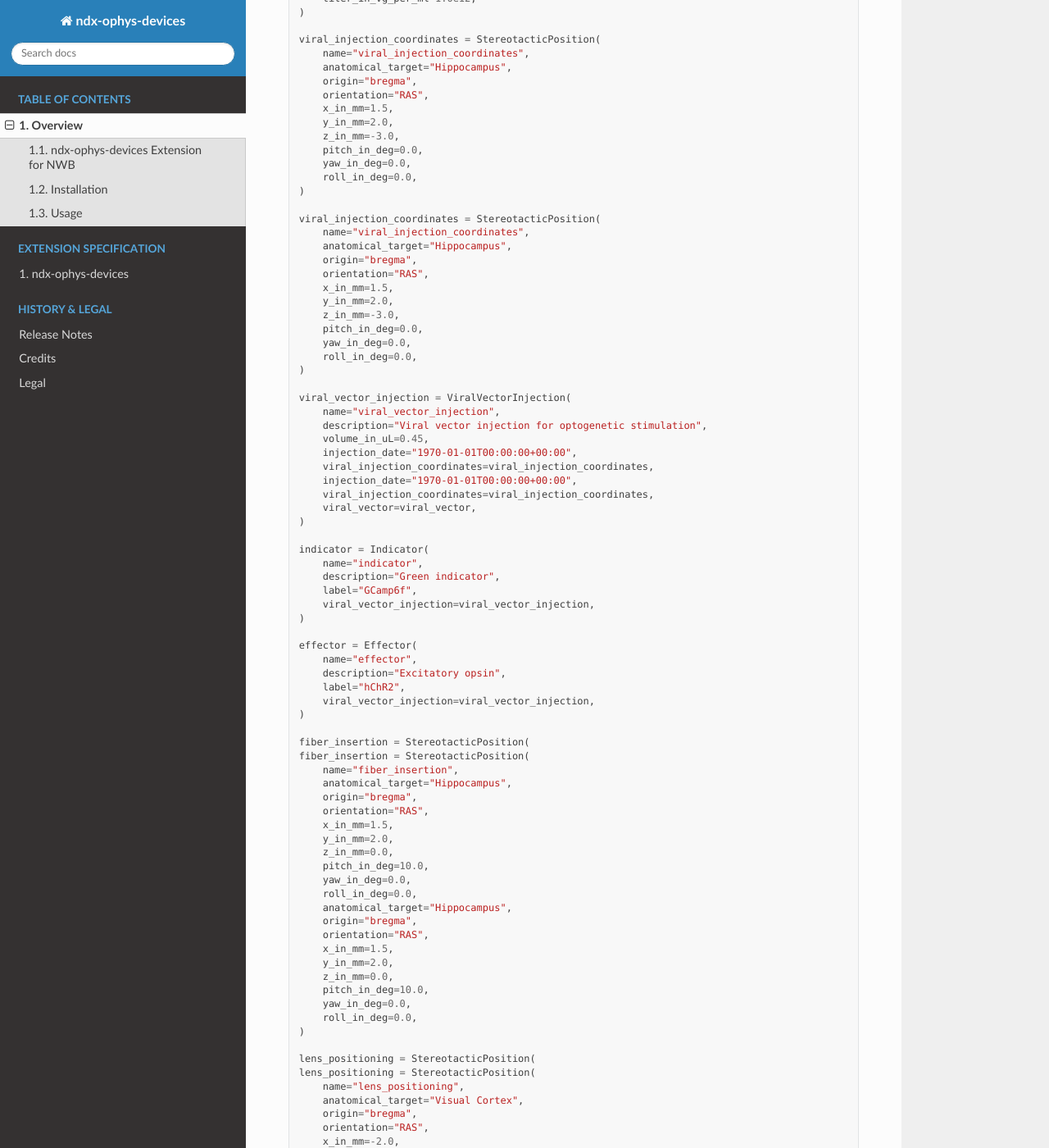
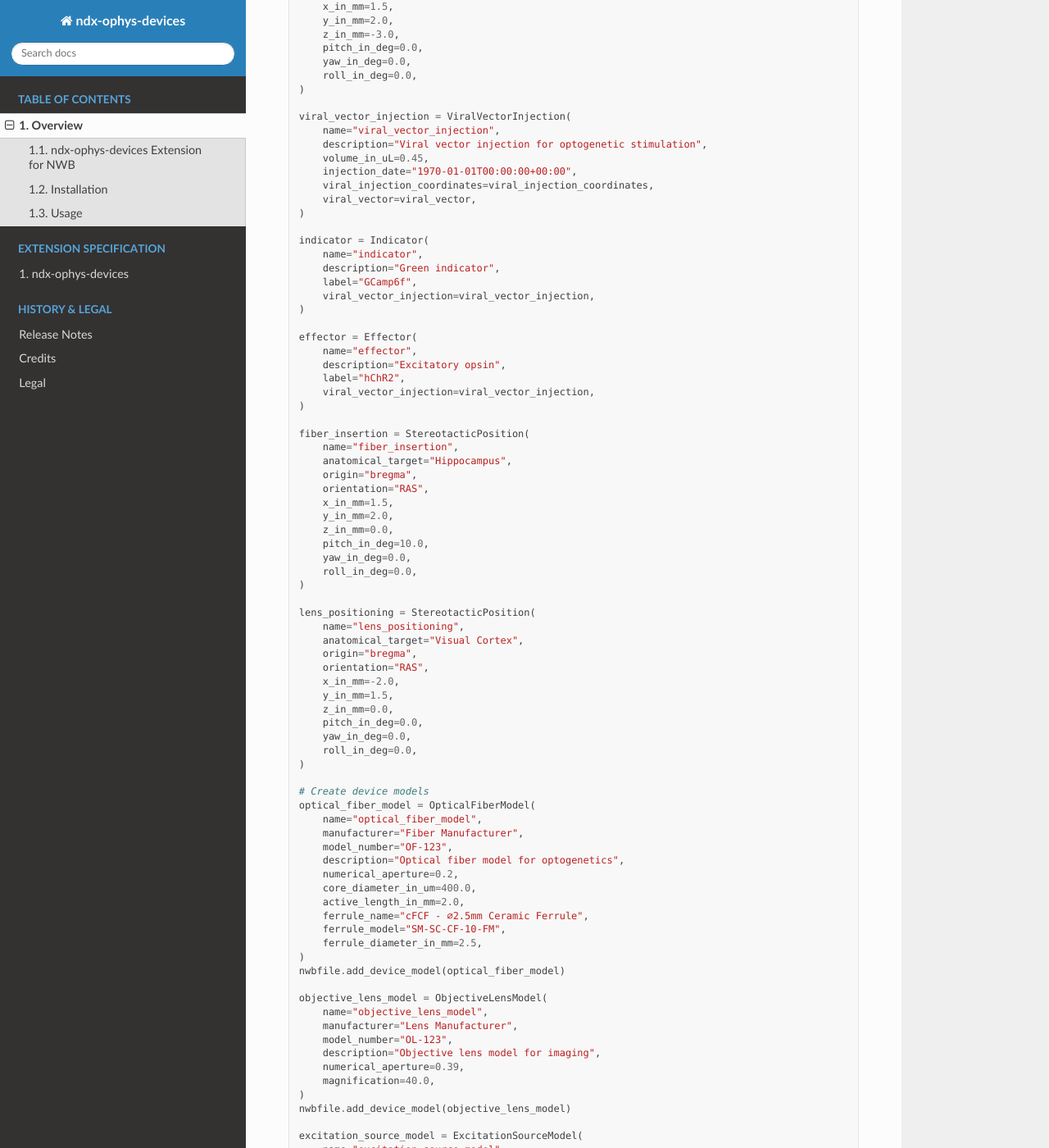
Before and after one commit to catalystneuro/ndx-ophys-devices, a Sphinx documentation site: the page built from docs/source/description.rst, in a window 1280 px wide and 1400 px high, scrolled down 2470 px. Shown: the whole window at 82% size. Built offline with Sphinx 7.4.7 and the Read the Docs theme 3.1.0, drawn with Linux system fonts in a browser that asks for light colours; some of the changed text lies outside the part shown.

Commit message:
Fix lines duplicated by the merge of main into v0.4.x
The merge in 5290e51 duplicated lines in the spec, README, description.rst
and CHANGELOG, leaving duplicate YAML keys that stop the namespace from
loading. Restore these files from 7da46c0.

Co-Authored-By: Claude Opus 5.5 <noreply@anthropic.com>

```diff
--- a/docs/source/description.rst
+++ b/docs/source/description.rst
@@ -15,7 +15,6 @@ This extension consists of neurodata types in the following categories:
 - **Indicator** extends ``NWBContainer`` to hold metadata on the fluorescent indicator.
 - **Effector** extends ``NWBContainer`` to hold metadata on the effector/opsin.
 - **StereotacticPosition** extends ``NWBContainer`` to hold metadata about the stereotactic position of a device relative to the brain.
-- **StereotacticPosition** extends ``NWBContainer`` to hold metadata about the stereotactic position of a device relative to the brain.
 
 **Device Model Classes:**
 
@@ -26,7 +25,6 @@ This extension consists of neurodata types in the following categories:
 - **OpticalFilterModel** extends ``DeviceModel`` to hold metadata on a general optical filter model.
 - **BandOpticalFilterModel** extends ``OpticalFilterModel`` to hold metadata on any bandpass or bandstop optical filter models.
 - **EdgeOpticalFilterModel** extends ``OpticalFilterModel`` to hold metadata on any edge optical filter models.
-- **ObjectiveLensModel** extends ``DeviceModel`` to hold metadata on the objective lens model.
 - **ObjectiveLensModel** extends ``DeviceModel`` to hold metadata on the objective lens model.
 
 **Device Classes:**
@@ -69,7 +67,6 @@ Usage
         Indicator,
         Effector,
         StereotacticPosition,
-        StereotacticPosition,
 
         # Model classes
         OpticalFiberModel,
@@ -123,25 +118,10 @@ Usage
         roll_in_deg=0.0,
     )
 
-    viral_injection_coordinates = StereotacticPosition(
-        name="viral_injection_coordinates",
-        anatomical_target="Hippocampus",
-        origin="bregma",
-        orientation="RAS",
-        x_in_mm=1.5,
-        y_in_mm=2.0,
-        z_in_mm=-3.0,
-        pitch_in_deg=0.0,
-        yaw_in_deg=0.0,
-        roll_in_deg=0.0,
-    )
-
     viral_vector_injection = ViralVectorInjection(
         name="viral_vector_injection",
         description="Viral vector injection for optogenetic stimulation",
         volume_in_uL=0.45,
-        injection_date="1970-01-01T00:00:00+00:00",
-        viral_injection_coordinates=viral_injection_coordinates,
         injection_date="1970-01-01T00:00:00+00:00",
         viral_injection_coordinates=viral_injection_coordinates,
         viral_vector=viral_vector,
@@ -162,17 +142,7 @@ Usage
     )
 
     fiber_insertion = StereotacticPosition(
-    fiber_insertion = StereotacticPosition(
         name="fiber_insertion",
-        anatomical_target="Hippocampus",
-        origin="bregma",
-        orientation="RAS",
-        x_in_mm=1.5,
-        y_in_mm=2.0,
-        z_in_mm=0.0,
-        pitch_in_deg=10.0,
-        yaw_in_deg=0.0,
-        roll_in_deg=0.0,
         anatomical_target="Hippocampus",
         origin="bregma",
         orientation="RAS",
@@ -185,17 +155,7 @@ Usage
     )
 
     lens_positioning = StereotacticPosition(
-    lens_positioning = StereotacticPosition(
         name="lens_positioning",
-        anatomical_target="Visual Cortex",
-        origin="bregma",
-        orientation="RAS",
-        x_in_mm=-2.0,
-        y_in_mm=1.5,
-        z_in_mm=0.0,
-        pitch_in_deg=0.0,
-        yaw_in_deg=0.0,
-        roll_in_deg=0.0,
         anatomical_target="Visual Cortex",
         origin="bregma",
         orientation="RAS",
@@ -224,11 +184,8 @@ Usage
 
     objective_lens_model = ObjectiveLensModel(
         name="objective_lens_model",
-    objective_lens_model = ObjectiveLensModel(
-        name="objective_lens_model",
         manufacturer="Lens Manufacturer",
         model_number="OL-123",
-        description="Objective lens model for imaging",
         description="Objective lens model for imaging",
         numerical_aperture=0.39,
         magnification=40.0,
@@ -307,11 +264,7 @@ Usage
     objective_lens = ObjectiveLens(
         name="objective_lens",
         description="Objective lens for imaging",
-    objective_lens = ObjectiveLens(
-        name="objective_lens",
-        description="Objective lens for imaging",
         serial_number="OL-SN-123456",
-        model=objective_lens_model,
         model=objective_lens_model,
         lens_positioning=lens_positioning,
     )
@@ -369,7 +322,6 @@ Usage
     # Add objects to the NWBFile
     nwbfile.add_device(optical_fiber)
     nwbfile.add_device(objective_lens)
-    nwbfile.add_device(objective_lens)
     nwbfile.add_device(excitation_source)
     nwbfile.add_device(pulsed_excitation_source)
     nwbfile.add_device(photodetector)
```
Also changed, not shown: other parts of docs/source/description.rst (+0 -2 lines), CHANGELOG.md (+0 -6 lines), README.md (+0 -80 lines), 1 other file.
